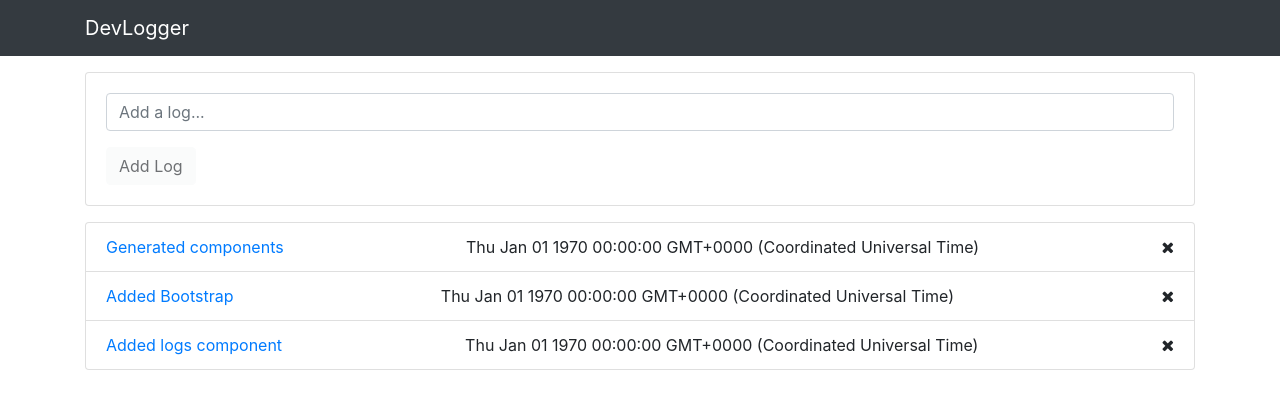
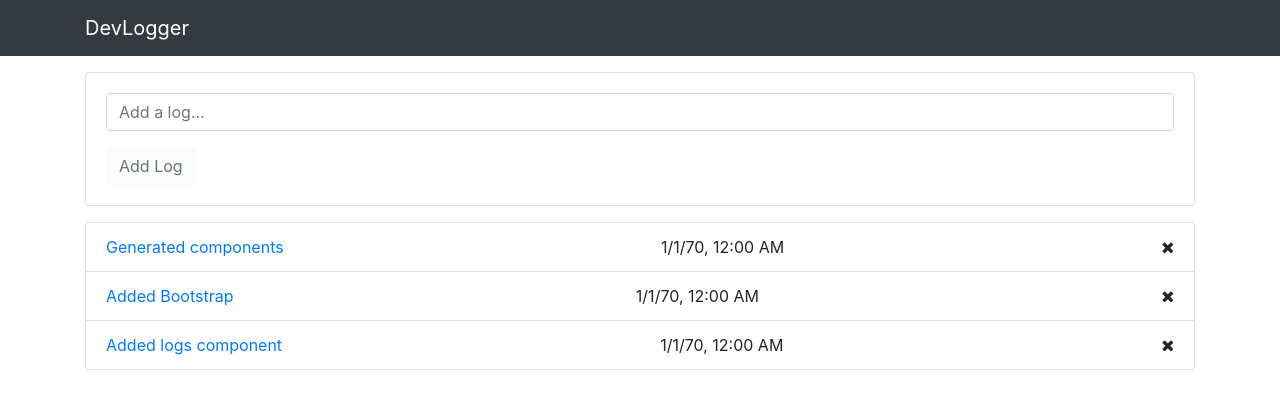
Before and after one commit to horaciocoronel/devlogger-angular, an Angular app: page / in a window 1280 px wide. Shown: the top 406 px of the page. Built offline with nearby package versions, Linux system fonts and the light colour scheme.

Commit message:
Add pipe to display sorter date version

```diff
--- a/src/app/components/logs/logs.component.html
+++ b/src/app/components/logs/logs.component.html
@@ -1,7 +1,7 @@
 <ul class="list-group">
 	<li *ngFor="let log of logs" class="list-group-item d-flex justify-content-between align-items-center">
 		<a href="#">{{ log.text }}</a>
-		<span class="log-date">{{ log.date }}</span>
+		<span class="log-date">{{ log.date | date: 'short'}}</span>
 		<i class="fa fa-remove"></i>
 	</li>
 </ul>
```
